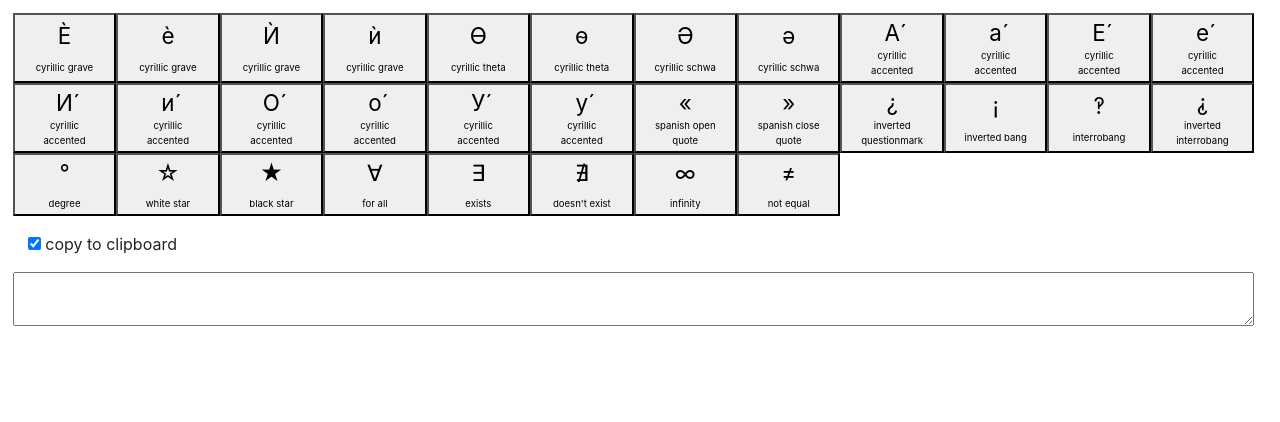
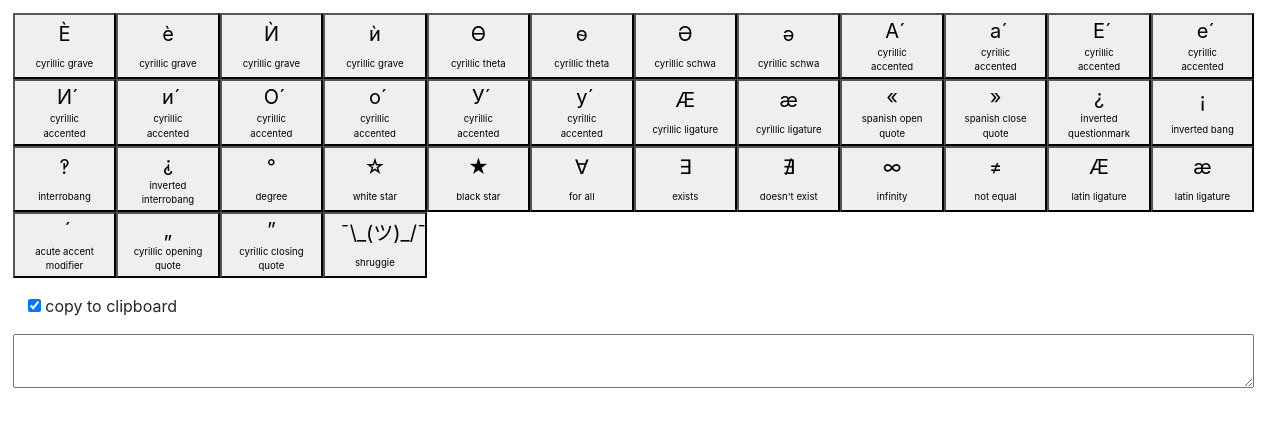
Before and after one commit to azder/glyphboard, a website: page index.html in a window 1280 px wide. Drawn offline with nearby package versions, Linux system fonts and the light colour scheme.

Commit message:
add few more glyphs

```diff
--- a/glyphs.json
+++ b/glyphs.json
@@ -113,6 +113,20 @@
     },
     {
         "glyphs": [
+            {
+                "value": "Ӕ",
+                "display": "Ӕ",
+                "description": "cyrillic ligature"
+            },
+            {
+                "value": "ӕ",
+                "display": "ӕ",
+                "description": "cyrillic ligature"
+            }
+        ]
+    },
+    {
+        "glyphs": [
 
             {
                 "value": "«",
@@ -197,5 +211,64 @@
                 "description": "not equal"
             }
         ]
+    },
+    {
+        "glyphs": [
+            {
+                "value": "Æ",
+                "display": "Æ",
+                "description": "latin ligature"
+            },
+            {
+                "value": "æ",
+                "display": "æ",
+                "description": "latin ligature"
+            }
+        ]
+    },
+    {
+        "glyphs": [
+            {
+                "id": "U+0301",
+                "value": "\u0301",
+                "display": "&#769",
+                "description": "acute accent modifier",
+                "see": [
+                    "http://graphemica.com/0301"
+                ]
+            }
+        ]
+    },
+    {
+        "glyphs": [
+            {
+                "id": "U+201E",
+                "value": "\u201E",
+                "display": "&bdquo;",
+                "description": "cyrillic opening quote",
+                "see": [
+                    "http://graphemica.com/%E2%80%9E"
+                ]
+            },
+            {
+                "id": "U+201D",
+                "value": "\u201D",
+                "display": "&rdquo;",
+                "description": "cyrillic closing quote",
+                "see": [
+                    "http://graphemica.com/%E2%80%9D"
+                ]
+            }
+        ]
+    },
+    {
+        "glyphs": [
+            {
+                "id": "",
+                "value": "¯\\_(ツ)_/¯",
+                "display": "¯\\_(ツ)_/¯",
+                "description": "shruggie"
+            }
+        ]
     }
 ]
--- a/main.css
+++ b/main.css
@@ -9,6 +9,8 @@
 }
 
 .gb-displayed {
-    font-size: 1.4em;
-    display:   inline-block;
+    font-size:   1.25em;
+    display:     inline-block;
+    white-space: nowrap;
+    word-break:  keep-all;
 }
```
